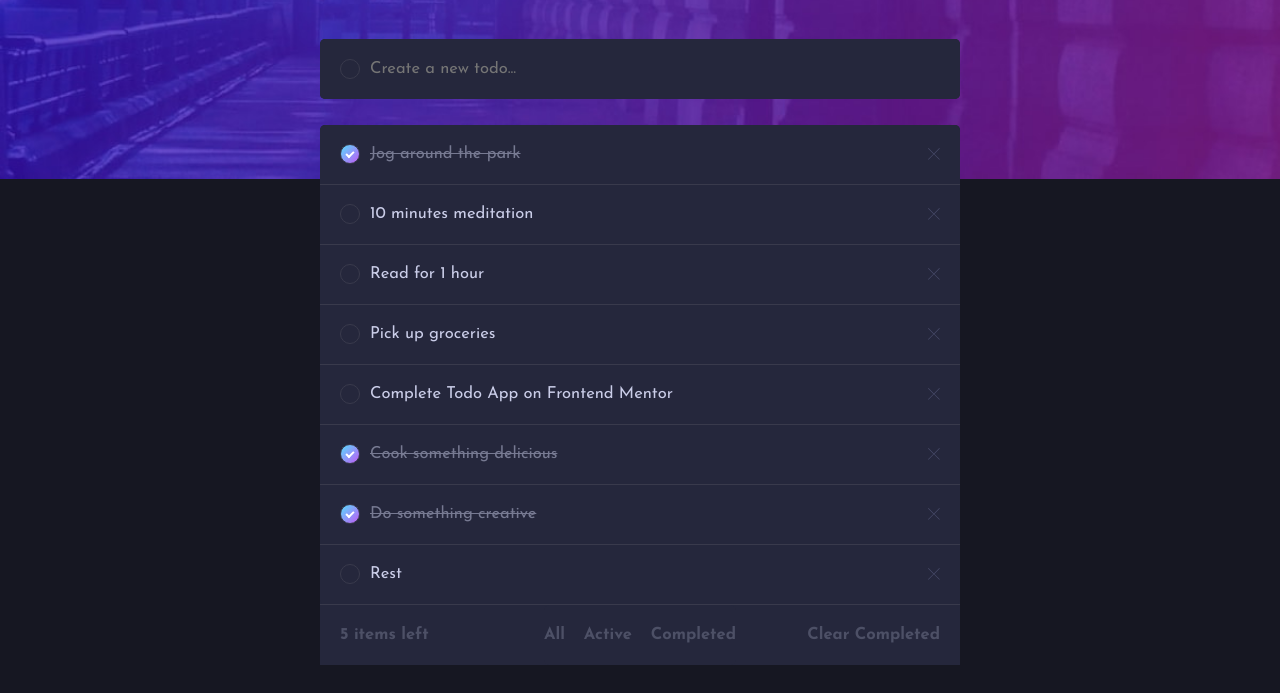
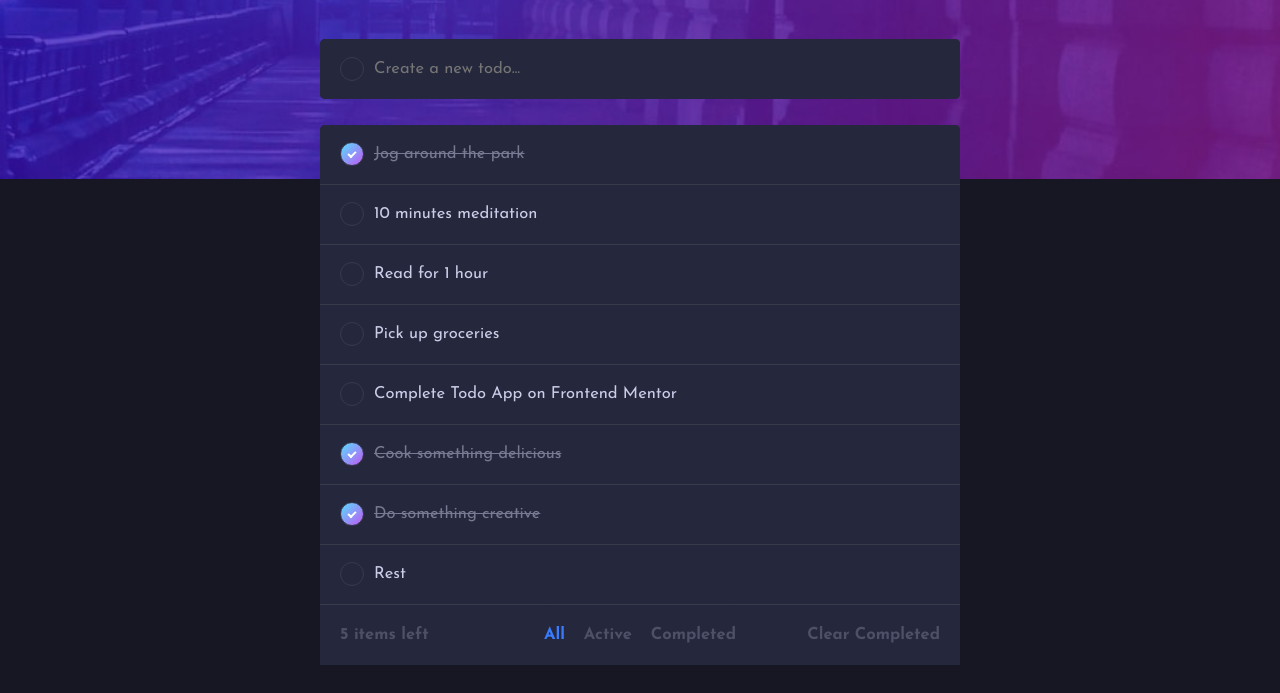
Before and after one commit to KaskaS-O/todo-app, a React (Create React App) app: page / in a window 1280 px wide. Shown: the part 141-834 px from the top of the page. Built offline with nearby package versions, Linux system fonts and the light colour scheme.

Commit message:
Handle active states

```diff
--- a/src/components/App.js
+++ b/src/components/App.js
@@ -22,7 +22,7 @@ class App extends Component {
   };
 
   filters = [
-    { title: "All", id: "allTasks", selected: false },
+    { title: "All", id: "allTasks", selected: true },
     { title: "Active", id: "activeTasks", selected: false },
     { title: "Completed", id: "completedTasks", selected: false },
   ];
--- a/src/scss/App.scss
+++ b/src/scss/App.scss
@@ -43,6 +43,10 @@
   &__theme-toggle {
     height: $header-mobile;
     width: $header-mobile;
+
+    &:hover {
+      cursor: pointer;
+    }
 
     @media (min-width: $desktop-sm) {
       height: $header-desktop;
@@ -99,13 +103,39 @@
     border-bottom-left-radius: inherit;
     padding: 0 10px 0 20px;
     background-color: inherit;
+
+    &:hover {
+      cursor: pointer;
+
+      .create-todo__icon::before {
+        content: "";
+        position: absolute;
+        top: 0;
+        left: 0;
+        right: 0;
+        bottom: 0;
+        border-radius: 50px;
+        padding: 1px;
+        background: $check-bg;
+        -webkit-mask: linear-gradient(#fff 0 0) content-box,
+          linear-gradient(#fff 0 0);
+        -webkit-mask-composite: xor;
+        mask-composite: exclude;
+      }
+    }
   }
 
   &__icon {
+    position: relative;
     width: $checkbox-mobile;
     height: $checkbox-mobile;
     border-radius: 50%;
     border: 1px solid;
+
+    @media (min-width: $desktop-sm) {
+      width: $checkbox-desktop;
+      height: $checkbox-desktop;
+    }
   }
 
   &__input {
@@ -135,7 +165,7 @@
     @include light-elements;
 
     input:focus {
-      color: $LT-dark-grayish-blue;
+      color: $LT-very-dark-grayish-blue;
     }
 
     .create-todo__icon {
--- a/src/scss/FilterPanel.scss
+++ b/src/scss/FilterPanel.scss
@@ -11,6 +11,10 @@
   border-radius: $border-radius;
   font-size: 1.4rem;
   font-weight: 700;
+
+  &:hover {
+    cursor: pointer;
+  }
 
   @media (min-width: $mobile-md) {
     padding: 0 30%;
@@ -32,9 +36,19 @@
 
   &.dark {
     @include dark-elements;
+    .filter-panel__filter {
+      &:hover {
+        color: $DT-hover;
+      }
+    }
   }
 
   &.light {
-    @include light-elements;
+    color: $LT-dark-grayish-blue;
+    .filter-panel__filter {
+      &:hover {
+        color: $LT-very-dark-grayish-blue;
+      }
+    }
   }
 }
--- a/src/scss/Task.scss
+++ b/src/scss/Task.scss
@@ -8,6 +8,12 @@
 
   @media (min-width: $desktop-sm) {
     height: $element-height-desktop;
+  }
+
+  &:hover {
+    .task__delete {
+      display: block;
+    }
   }
 
   &__checkbox {
@@ -26,8 +32,12 @@
     border-radius: 50%;
     background-color: inherit;
 
-    &:after {
-      //   content: url(../images/icon-check.svg);
+    @media (min-width: $desktop-sm) {
+      height: $checkbox-desktop;
+      width: $checkbox-desktop;
+    }
+
+    &::after {
       content: "";
       position: absolute;
       top: 50%;
@@ -39,22 +49,51 @@
       border-width: 0 2px 2px 0;
       display: none;
     }
+
+    &:hover {
+      &::before {
+        content: "";
+        position: absolute;
+        top: 0;
+        left: 0;
+        right: 0;
+        bottom: 0;
+        border-radius: 50px;
+        padding: 1px;
+        background: $check-bg;
+        -webkit-mask: linear-gradient(#fff 0 0) content-box,
+          linear-gradient(#fff 0 0);
+        -webkit-mask-composite: xor;
+        mask-composite: exclude;
+      }
+    }
   }
 
   &__title {
     display: flex;
     align-items: center;
     flex-grow: 1;
-    cursor: pointer;
+
+    &:hover {
+      cursor: pointer;
+    }
   }
 
   &__delete {
     padding: 10px;
 
+    @media (min-width: $desktop-sm) {
+      display: none;
+    }
+
+    &:hover {
+      cursor: pointer;
+    }
+
     img {
       display: block;
-      height: $checkbox-mobile * 0.6;
-      width: $checkbox-mobile * 0.6;
+      height: $checkbox-mobile * 0.8;
+      width: $checkbox-mobile * 0.8;
     }
   }
 
@@ -65,7 +104,7 @@
       background: $check-bg;
     }
 
-    .task__checkmark:after {
+    .task__checkmark::after {
       display: block;
     }
 
--- a/src/scss/TaskManage.scss
+++ b/src/scss/TaskManage.scss
@@ -25,6 +25,11 @@
     color: inherit;
     font-size: 1.1rem;
     font-weight: 700;
+
+    &:hover {
+      cursor: pointer;
+    }
+
     @media (min-width: $desktop-lg) {
       font-size: 1rem;
     }
@@ -32,9 +37,21 @@
 
   &.dark {
     @include dark-elements;
+
+    .manage-tasks__clear {
+      &:hover {
+        color: $DT-hover;
+      }
+    }
   }
 
   &.light {
     @include light-elements;
+
+    .manage-tasks__clear {
+      &:hover {
+        color: $LT-dark-grayish-blue;
+      }
+    }
   }
 }
--- a/src/scss/_variables.scss
+++ b/src/scss/_variables.scss
@@ -28,6 +28,7 @@ $li-height-mobile: 54px;
 $border-radius: 5px;
 
 $checkbox-mobile: 20px;
+$checkbox-desktop: 24px;
 
 // breakpoints
 $mobile-xs: 300px;
@@ -91,7 +92,7 @@ $desktop-xl: 1600px;
 
 @mixin light-elements {
   background-color: $LT-very-light-gray;
-  color: $LT-dark-grayish-blue;
+  color: $LT-light-grayish-blue;
 }
 
 @mixin dark-border {
```
Also changed, not shown: src/components/FilterPanel.js (+0 -21 lines).
